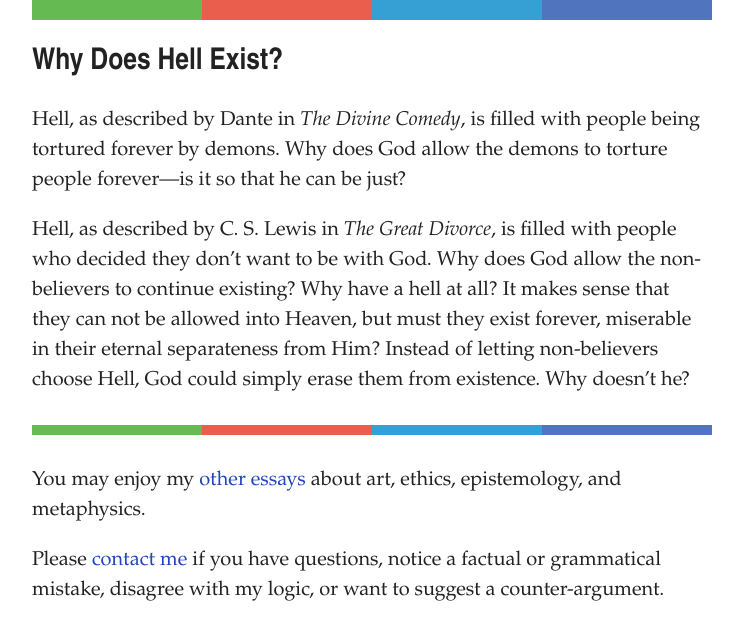
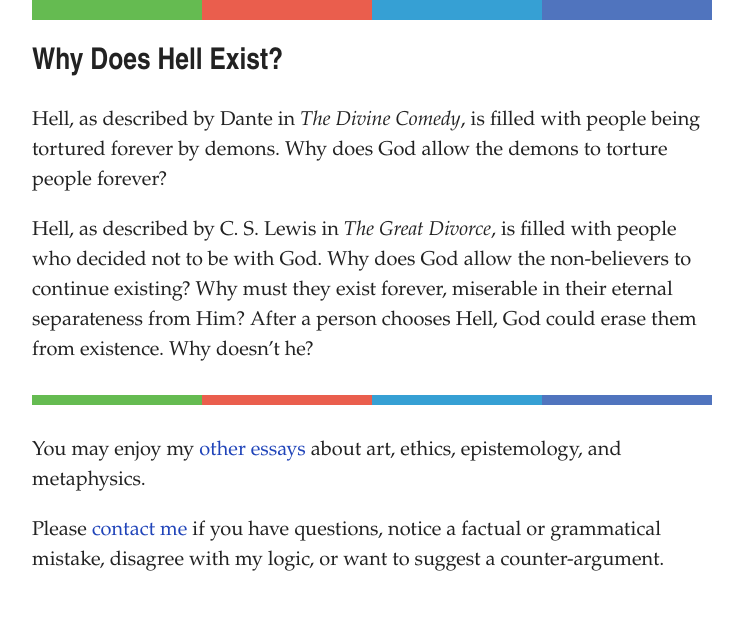
Before and after one commit to artsandmetaphysics/goodlifeodyssey, a Jekyll site: the page built from _essays/why-does-hell-exist.md, in a window 1280 px wide. Shown: the top 640 px of the page, without its empty margins (268-1011 px from the left). Built offline with Jekyll 4.4.1, drawn with Linux system fonts in a browser that asks for light colours.

Commit message:
Prune out unneeded words from problem of hell essay

```diff
--- a/_essays/why-does-hell-exist.md
+++ b/_essays/why-does-hell-exist.md
@@ -1,9 +1,9 @@
 ---
 title: 'Why Does Hell Exist?'
 description: 'Why would and all-loving God allow a place filled with suffering to exist?'
-status: incomplete
+status: complete
 order: 900
 ---
-Hell, as described by Dante in *The Divine Comedy*, is filled with people being tortured forever by demons.  Why does God allow the demons to torture people forever---is it so that he can be just?
+Hell, as described by Dante in *The Divine Comedy*, is filled with people being tortured forever by demons.  Why does God allow the demons to torture people forever?
 
-Hell, as described by C. S. Lewis in *The Great Divorce*, is filled with people who decided they don't want to be with God.  Why does God allow the non-believers to continue existing?  Why have a hell at all?  It makes sense that they can not be allowed into Heaven, but must they exist forever, miserable in their eternal separateness from Him?   Instead of letting non-believers choose Hell, God could simply erase them from existence.  Why doesn't he?
+Hell, as described by C. S. Lewis in *The Great Divorce*, is filled with people who decided not to be with God.  Why does God allow the non-believers to continue existing?  Why must they exist forever, miserable in their eternal separateness from Him?   After a person chooses Hell, God could erase them from existence.  Why doesn't he?
```
